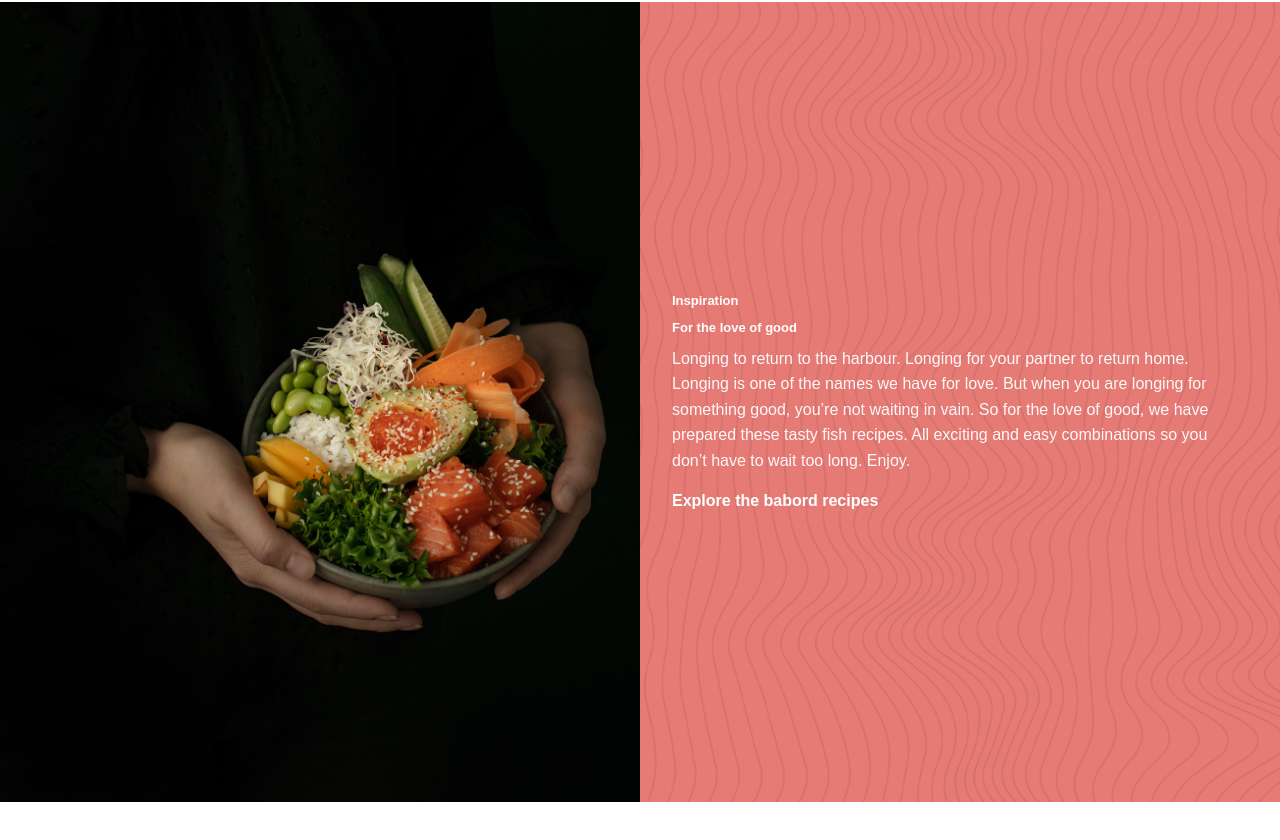
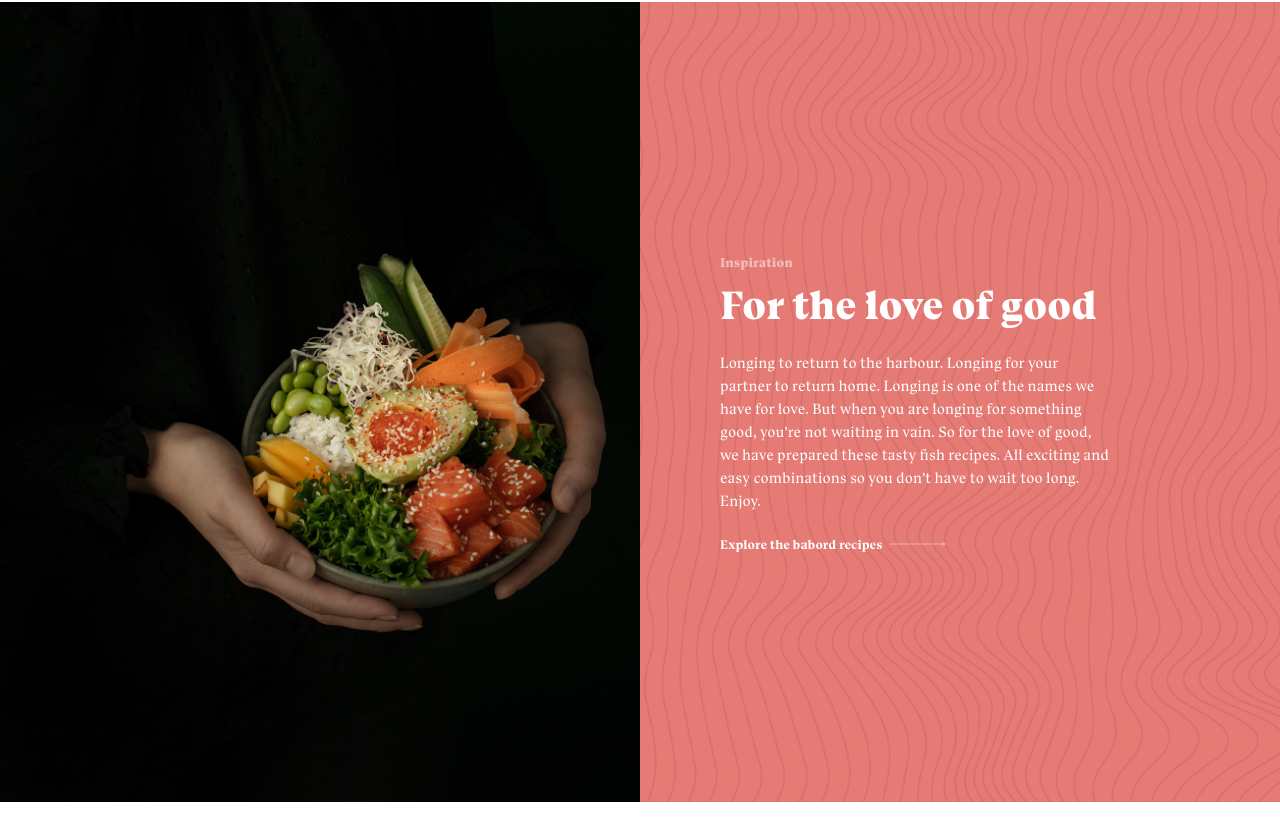
Before and after one commit to CaioHPerlin/babord-group-landing-page, a Next.js app: page / in a window 1280 px wide. Shown: the part 2398-3238 px from the top of the page. Built offline with nearby package versions, Linux system fonts and the light colour scheme.

Commit message:
feat: update css

```diff
--- a/src/app/components/sections/landing-page/inspiration-section/inspiration-section.module.css
+++ b/src/app/components/sections/landing-page/inspiration-section/inspiration-section.module.css
@@ -44,27 +44,67 @@
 }
 
 .content {
+	font-family: var(--font-bluu);
 	position: relative;
 	z-index: 2;
-	padding: 2rem;
-	max-width: 620px;
+	padding: 5rem;
+	max-width: 550px;
 	color: var(--text-primary);
 }
 
+.content h2:first-child {
+	font-weight: 700;
+	opacity: 0.5;
+	font-size: 13px;
+	margin: 0 0 0.7rem 0;
+}
+
 .content h2 {
-	font-size: 13px;
+	font-family: var(--font-bluu);
+	font-size: 40px;
+	font-weight: 700;
 	margin: 0 0 0.5rem 0;
+	line-height: 30px;
+	margin-top: 0;
 }
 
 .content p {
-	font-size: 1rem;
-	line-height: 1.6;
-	opacity: 0.95;
-	margin: 0 0 1rem 0;
+	font-size: 15px;
+	line-height: 23px;
+	margin: 2rem 0 1.2rem 0;
+	font-weight: lighter;
 }
 
 .content h3 {
-	margin: 0;
-	font-size: 1rem;
+	font-size: 0.8rem;
 	font-weight: 600;
 }
+
+.arrow {
+	position: relative;
+	display: inline-flex;
+	align-items: center;
+	cursor: pointer;
+}
+
+.arrow::after {
+	content: "";
+	display: block;
+	opacity: 0.2;
+	width: 55px;
+	height: 2px;
+	background-color: var(--text-primary);
+	margin-left: 8px;
+}
+
+.arrow::before {
+	content: "";
+	width: 0;
+	opacity: 0.2;
+	height: 0;
+	border-top: 3px solid transparent;
+	border-bottom: 3px solid transparent;
+	border-left: 5px solid var(--text-primary);
+	position: absolute;
+	right: -2px;
+}
--- a/src/app/components/sections/landing-page/inspiration-section/inspiration-section.tsx
+++ b/src/app/components/sections/landing-page/inspiration-section/inspiration-section.tsx
@@ -34,7 +34,7 @@ export function InspirationSection() {
 							love of good, we have prepared these tasty fish recipes. All exciting
 							and easy combinations so you don’t have to wait too long. Enjoy.
 						</p>
-						<h3>Explore the babord recipes</h3>
+						<h3 className={style.arrow}>Explore the babord recipes</h3>
 					</div>
 				</div>
 			</section>
```
